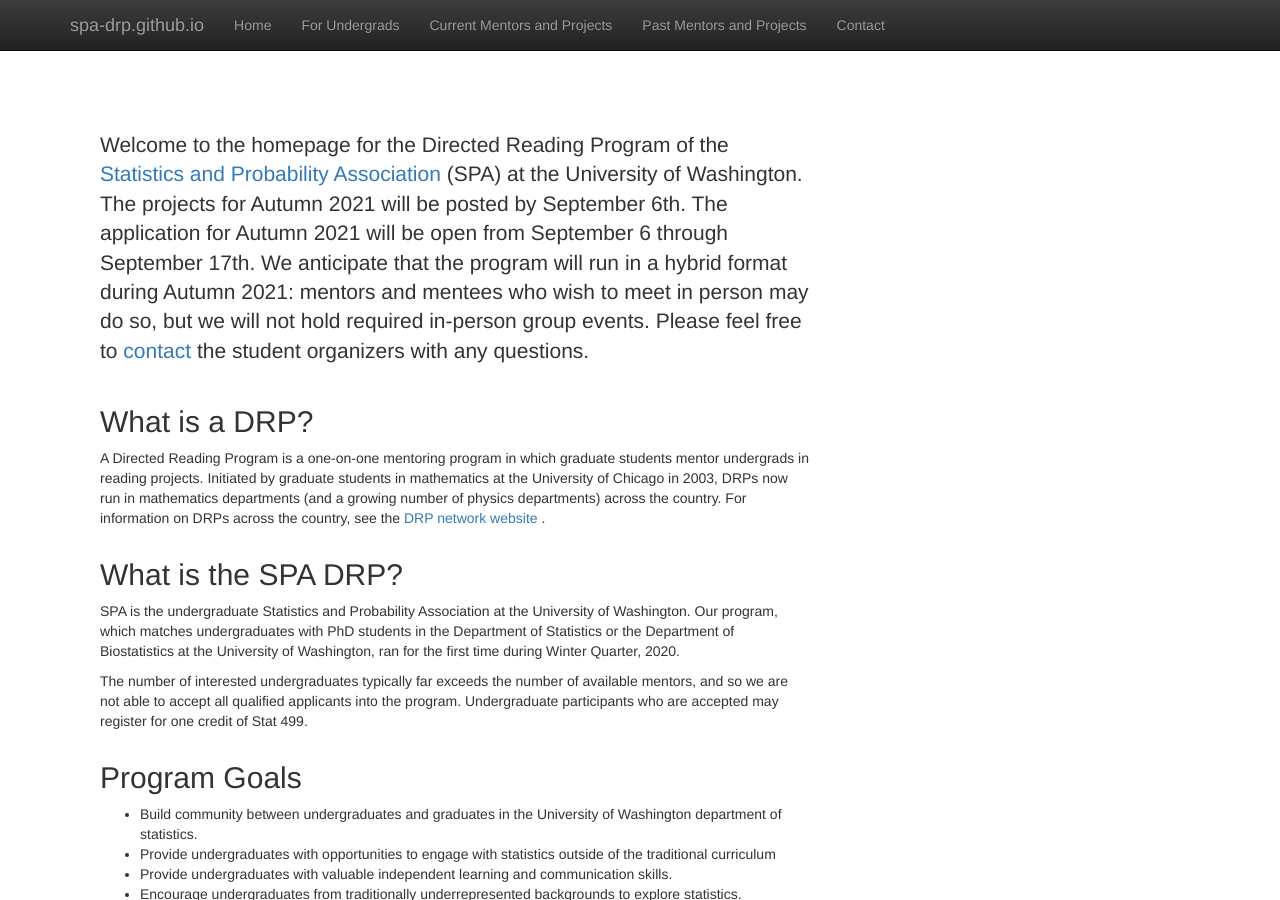
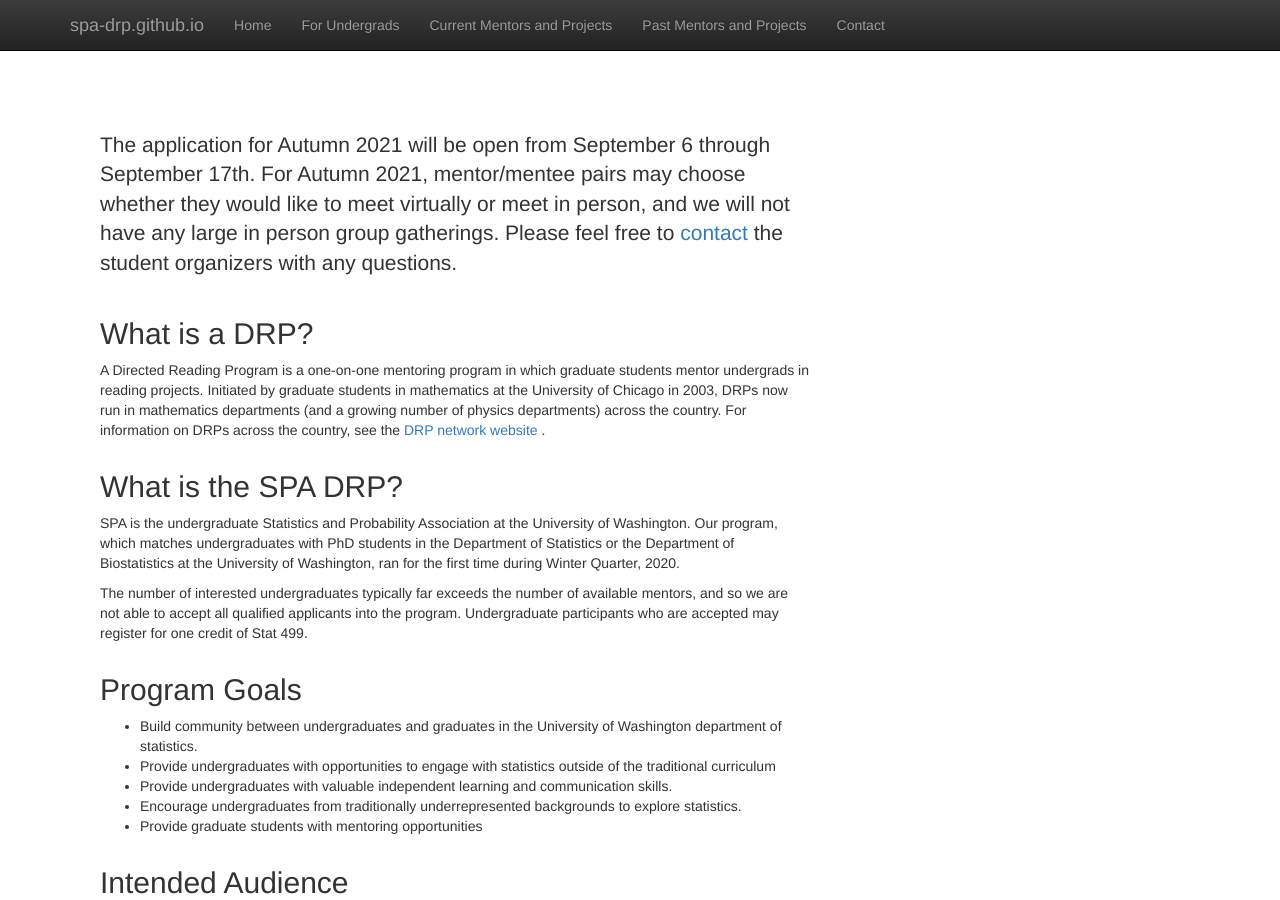
Before and after one commit to SPA-DRP/spa-drp.github.io, a Jekyll site: the page built from index.html, in a window 1280 px wide and 900 px high. Built offline with Jekyll 4.4.1, drawn with Linux system fonts in a browser that asks for light colours; nearby versions of some CDN libraries; library files that are not in the unit come from our copies.

Commit message:
changing again

```diff
--- a/index.html
+++ b/index.html
@@ -7,14 +7,11 @@
 <div class="col-md-8">
   <h2 style="padding-top: 10px;" class="featurette-heading"> </h2>
   <p class="lead">
-  Welcome to the homepage for the Directed Reading Program of the <a href = "http://students.washington.edu/spassc/">Statistics and Probability Association</a>
-  (SPA) at the University of Washington. The projects for Autumn 2021 will be posted by September 6th. The application for Autumn 2021 will be
-  open from September 6 through September 17th.
-  We anticipate that the program will run in a hybrid format during Autumn 2021: mentors and mentees who wish to meet in person may do so, but we will not hold
-  required in-person group events.
-Please feel free to <a href=https://spa-drp.github.io/contact.html> contact </a> the student organizers with
-  any questions.
-
+    The application for Autumn 2021 will be
+    open from September 6 through September 17th. For Autumn 2021, mentor/mentee pairs may choose whether they would like to meet
+    virtually or meet in person, and we will not have any large in person group gatherings.
+  Please feel free to <a href=https://spa-drp.github.io/contact.html> contact </a> the student organizers with
+    any questions.
   </p>
 <!--   <p class = "lead", style="font-size:180%;">
     <center>
```
